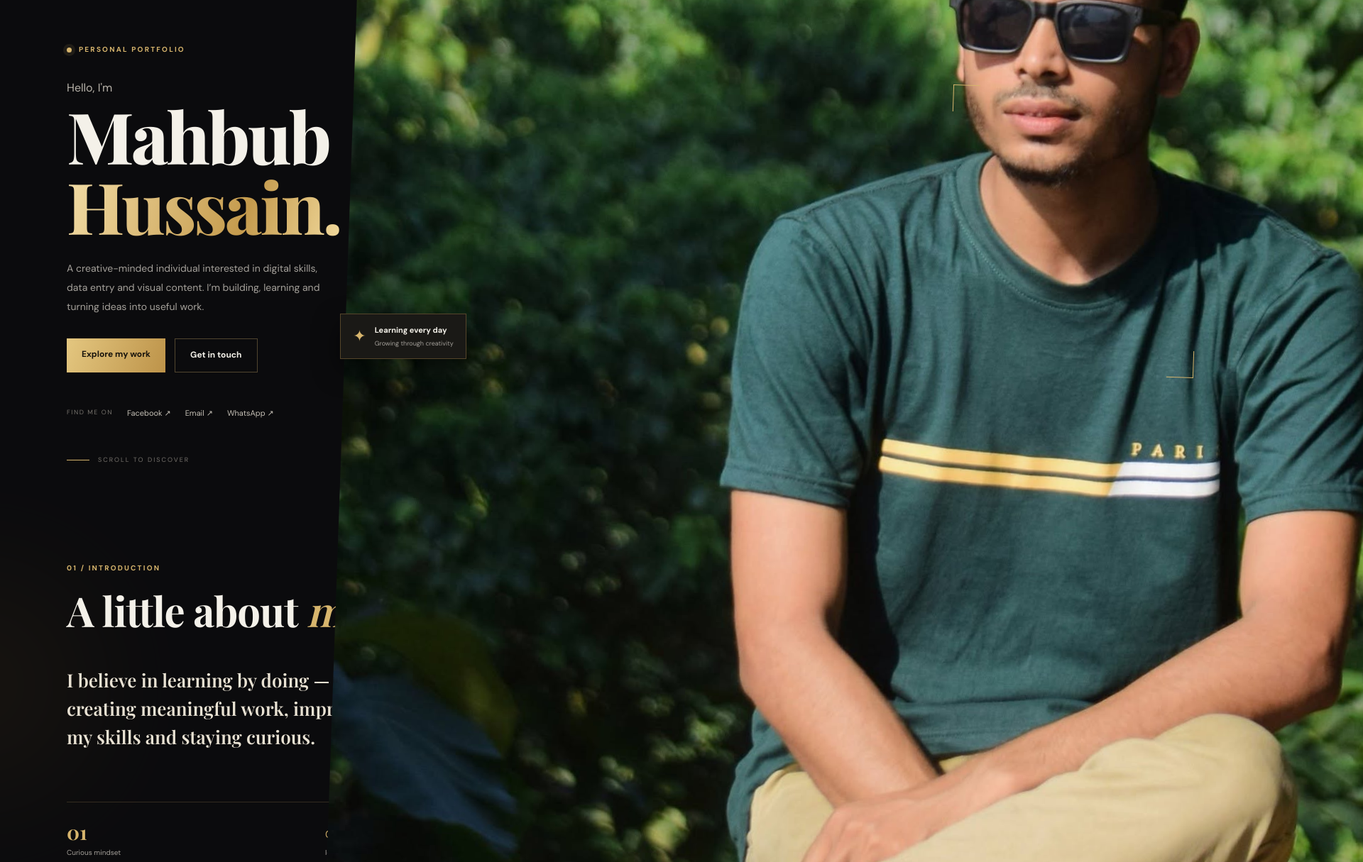
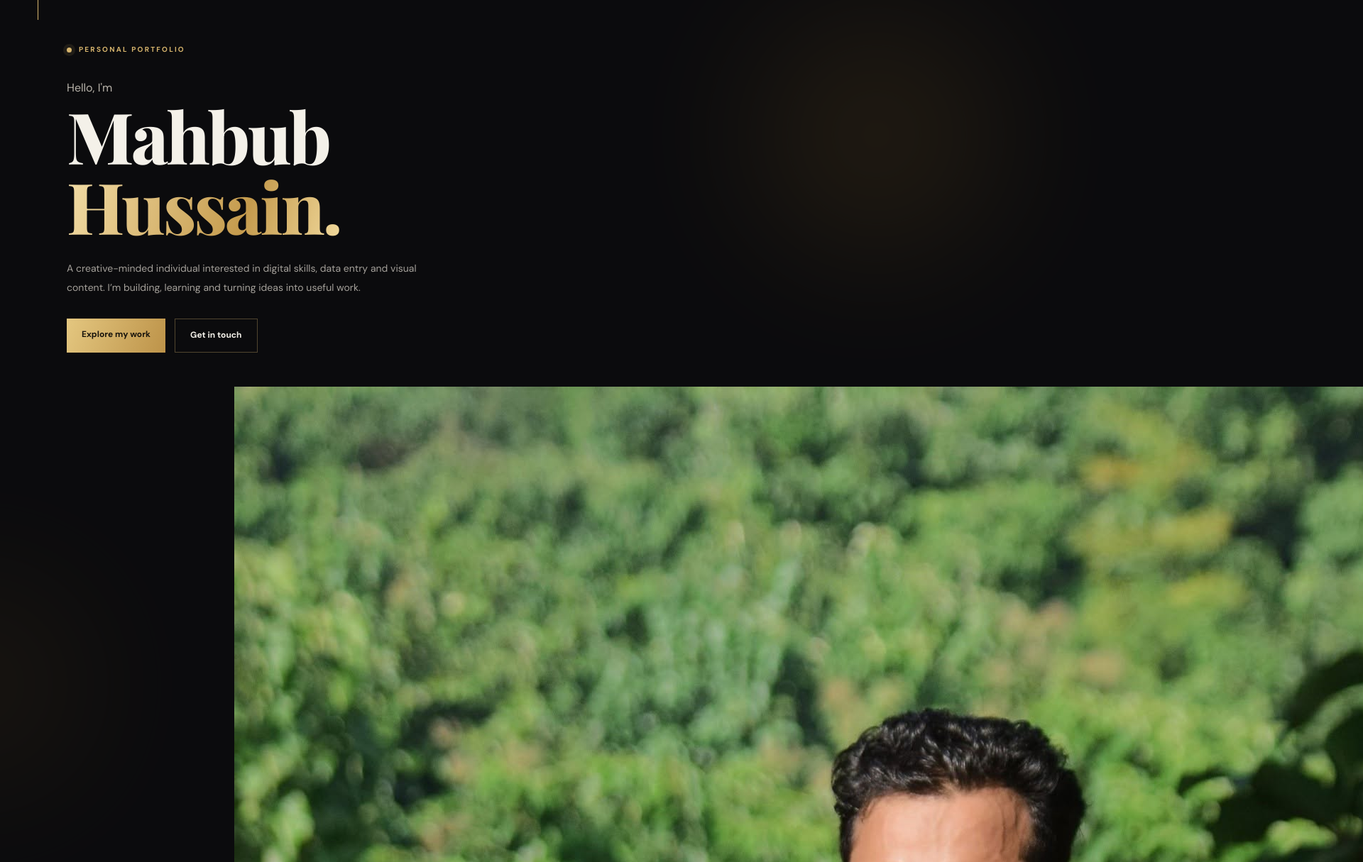
Before and after one commit to mahbubhussain12/mahbub-2, a plain HTML site: page index.html in a window 1280 px wide. Shown: the part 85-1300 px from the top of the page at 71% size, 1920 px wide, since content can reach past the window. Drawn offline with nearby package versions, Linux system fonts and the light colour scheme.

Commit message:
Update index.html

```diff
--- a/index.html
+++ b/index.html
@@ -50,11 +50,7 @@
    target="_blank"
    rel="noopener"> WhatsApp ↗
 </a>
-</a></div>
-      </div>
-      <div class="hero-visual">
-        <div class="portrait-frame">
-          <div class="portrait-placeholder">
+</a><div class="portrait-placeholder">
   <img src="mahbub.jpg" alt="Mahbub Hussain">
 </div>
           <div class="frame-corner corner-tl"></div><div class="frame-corner corner-br"></div>
```
